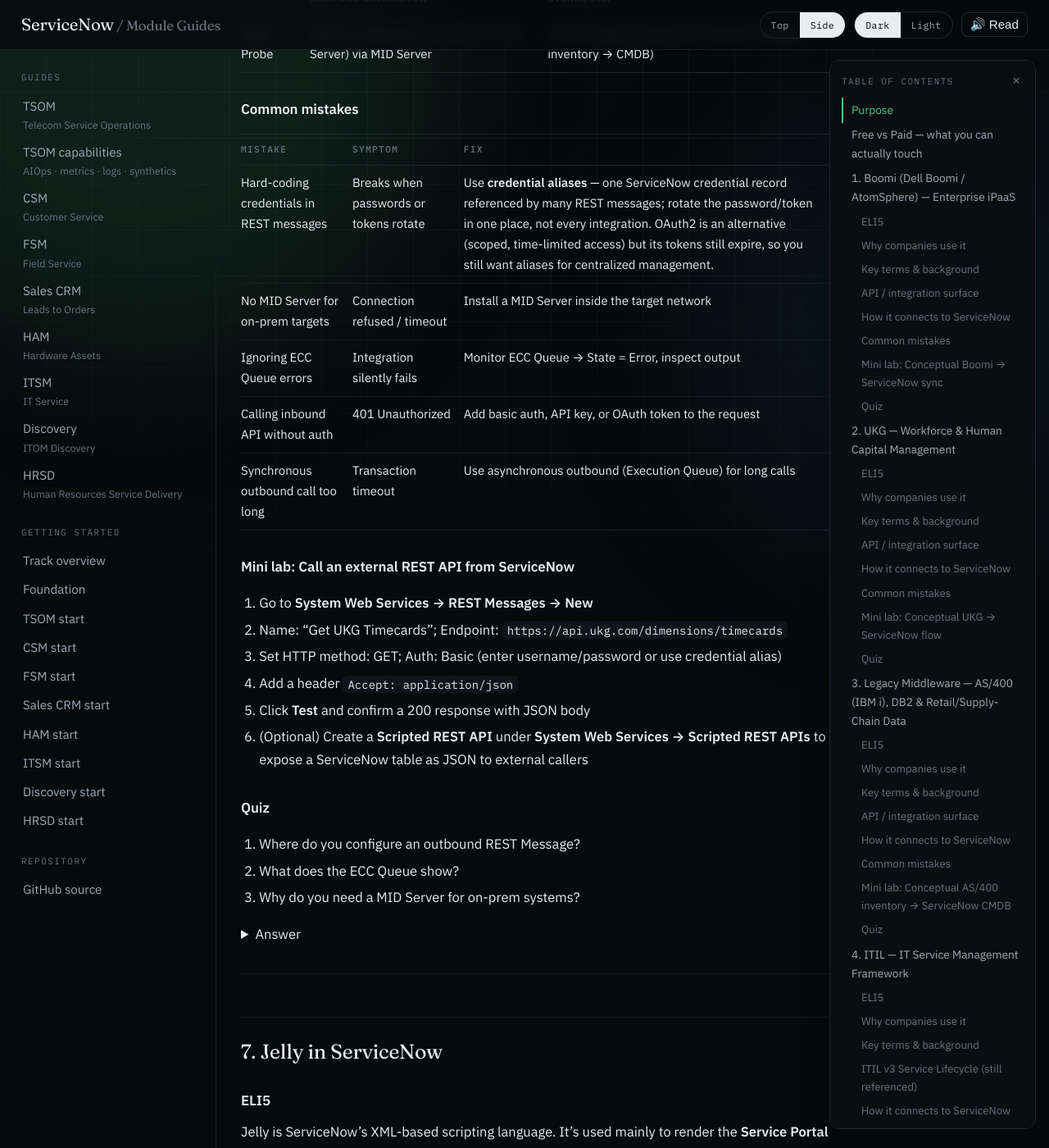
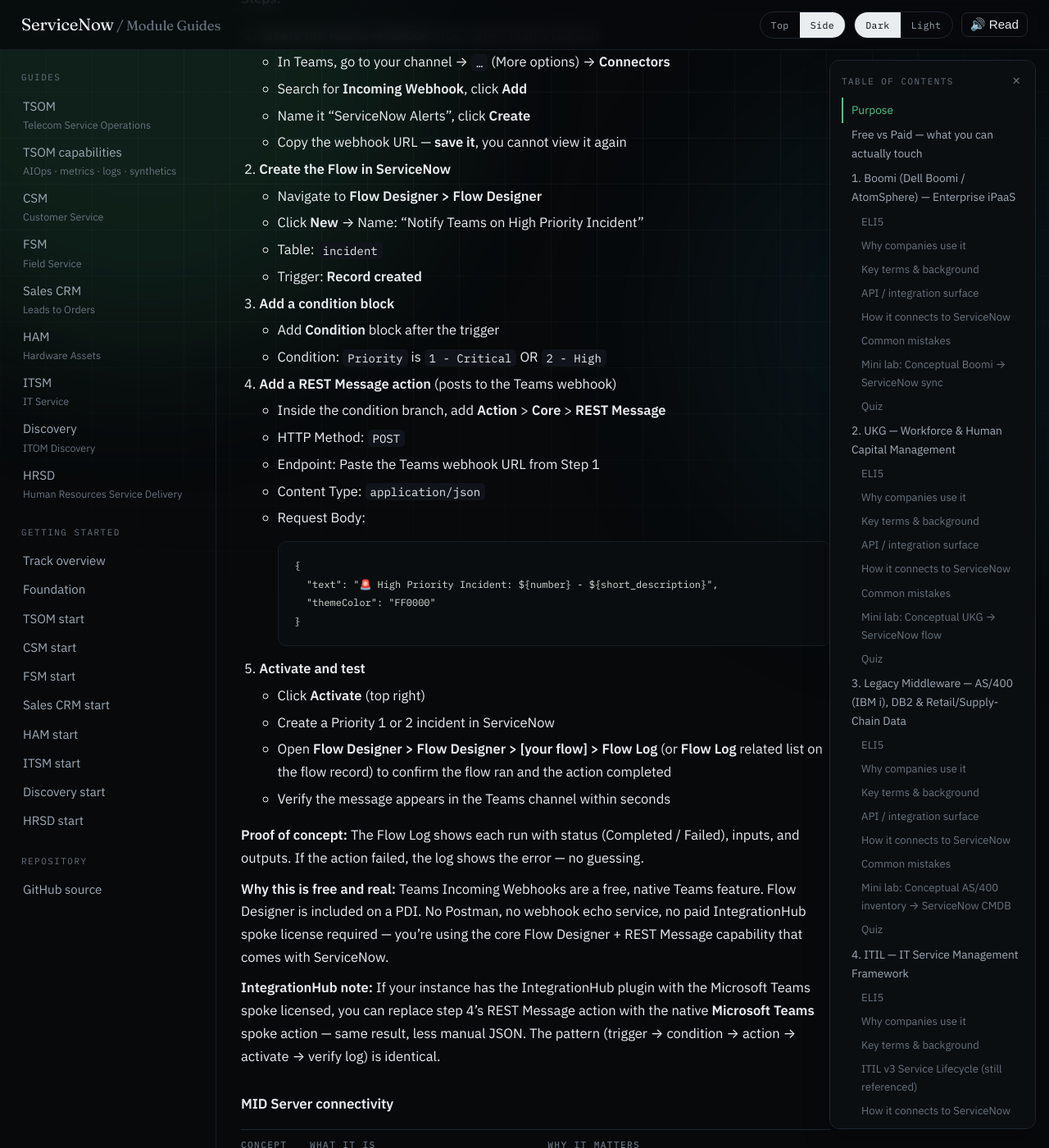
Before and after one commit to eltonaguiar/ServiceNow_Learning_TSOM-_CSM_FSM_SalesCRM_HAM_ITSM, a Jekyll site: the page built from docs/modules/other/other-guide.md, in a window 1280 px wide and 1400 px high, scrolled down 20706 px. Shown: the whole window at 82% size. Built offline with Jekyll 4.4.1, drawn with Linux system fonts in a browser that asks for light colours; our own code applies the rules of GitHub Pages for plain Markdown files; some of the changed text lies outside the part shown.

Commit message:
docs(other): add IntegrationHub mini-lab — notify Teams on high-priority incident

````diff
--- a/docs/modules/other/other-guide.md
+++ b/docs/modules/other/other-guide.md
@@ -526,7 +526,63 @@ IntegrationHub is ServiceNow's built-in, low-code integration layer. Instead of
 
 **Connection & Credential Aliases:** Instead of hardcoding a username/password in every REST Message, you create one **Credential Alias** (`System Web Services → Connection & Credential Aliases`) and reference it by name. Rotate the password once in the alias; every flow and message using it keeps working.
 
+---
+
+### Mini lab: IntegrationHub — notify Teams on high-priority incident
+
+**Goal:** Use Flow Designer + a Microsoft Teams webhook (free) to post a message to a Teams channel when a Priority 1 or 2 incident is created in ServiceNow. This demonstrates the IntegrationHub pattern: trigger → condition → action → activate → verify.
+
+**Prerequisites:**
+- A ServiceNow PDI with Flow Designer active (free)
+- A Microsoft Teams team and channel (free)
+- A Teams Incoming Webhook connector (free, built into Teams)
+
+**Steps:**
+
+1. **Create the Teams webhook** (free, native Teams feature)
+   - In Teams, go to your channel → `…` (More options) → **Connectors**
+   - Search for **Incoming Webhook**, click **Add**
+   - Name it "ServiceNow Alerts", click **Create**
+   - Copy the webhook URL — **save it**, you cannot view it again
+
+2. **Create the Flow in ServiceNow**
+   - Navigate to **Flow Designer > Flow Designer**
+   - Click **New** → Name: "Notify Teams on High Priority Incident"
+   - Table: `incident`
+   - Trigger: **Record created**
+
+3. **Add a condition block**
+   - Add **Condition** block after the trigger
+   - Condition: `Priority` is `1 - Critical` OR `2 - High`
+
+4. **Add a REST Message action** (posts to the Teams webhook)
+   - Inside the condition branch, add **Action** > **Core** > **REST Message**
+   - HTTP Method: `POST`
+   - Endpoint: Paste the Teams webhook URL from Step 1
+   - Content Type: `application/json`
+   - Request Body:
+     ```json
+     {
+       "text": "🚨 High Priority Incident: ${number} - ${short_description}",
+       "themeColor": "FF0000"
+     }
+     ```
+
+5. **Activate and test**
+   - Click **Activate** (top right)
+   - Create a Priority 1 or 2 incident in ServiceNow
+   - Open **Flow Designer > Flow Designer > [your flow] > Flow Log** (or **Flow Log** related list on the flow record) to confirm the flow ran and the action completed
+   - Verify the message appears in the Teams channel within seconds
+
+**Proof of concept:** The Flow Log shows each run with status (Completed / Failed), inputs, and outputs. If the action failed, the log shows the error — no guessing.
+
+**Why this is free and real:** Teams Incoming Webhooks are a free, native Teams feature. Flow Designer is included on a PDI. No Postman, no webhook echo service, no paid IntegrationHub spoke license required — you're using the core Flow Designer + REST Message capability that comes with ServiceNow.
+
+**IntegrationHub note:** If your instance has the IntegrationHub plugin with the Microsoft Teams spoke licensed, you can replace step 4's REST Message action with the native **Microsoft Teams** spoke action — same result, less manual JSON. The pattern (trigger → condition → action → activate → verify log) is identical.
+
+
 ### MID Server connectivity
+
 
 Concept | What it is | Why it matters
 --------|------------|------------|
````
